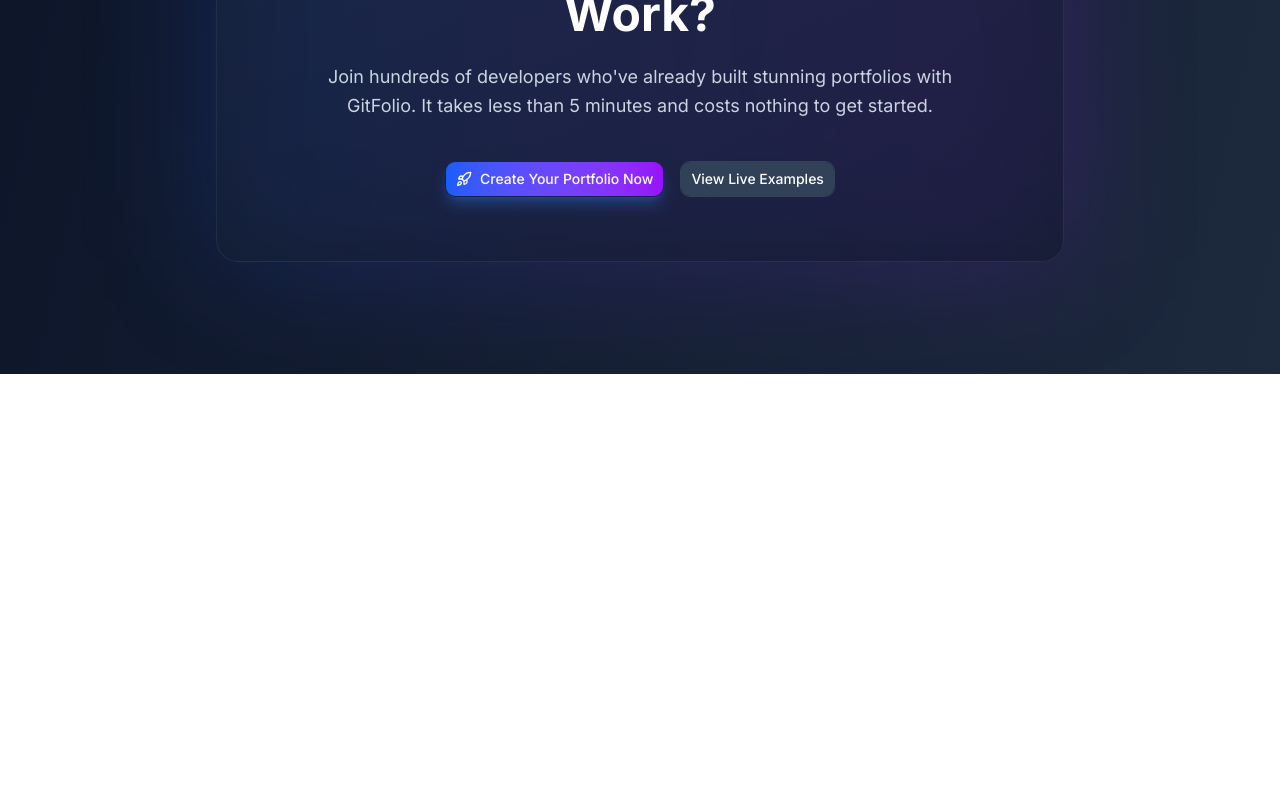
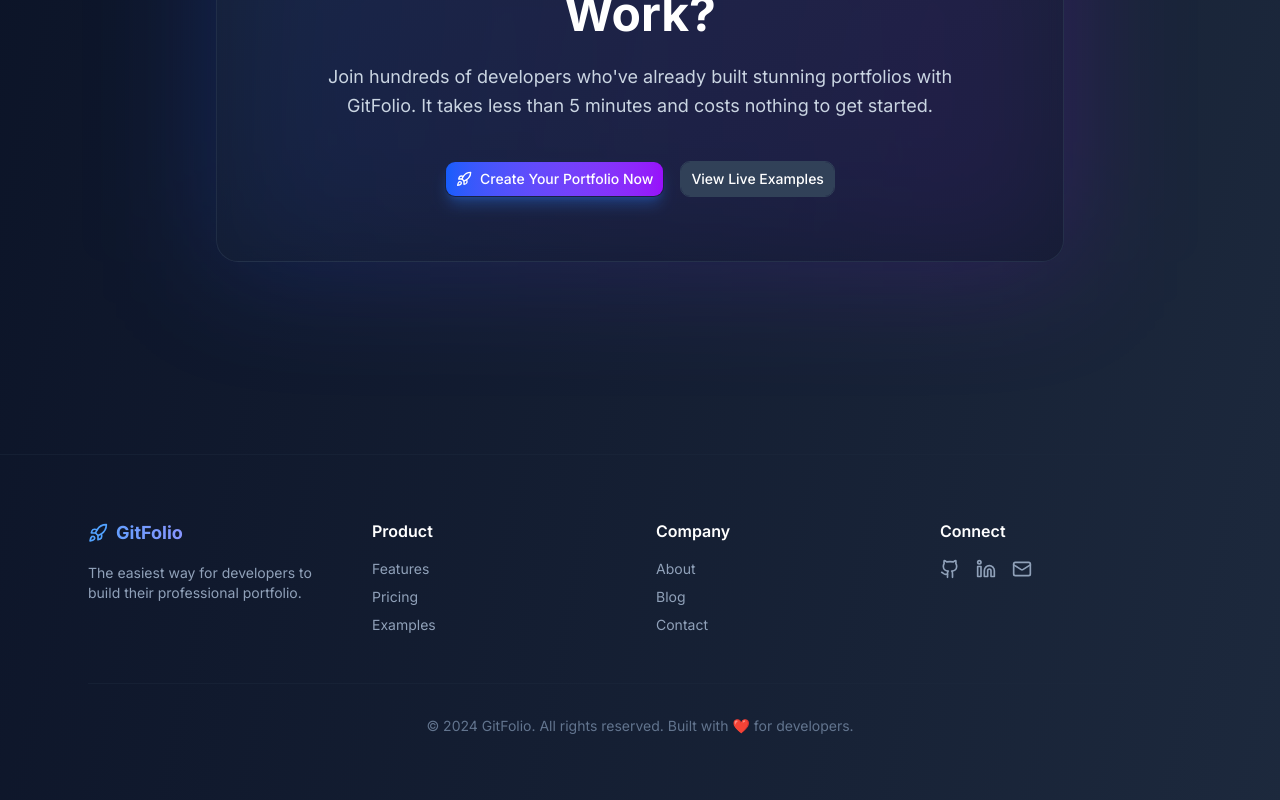
Before and after one commit to SankalpaFernando/GitFolio, a Next.js app: page / in a window 1280 px wide. Shown: the part 5257-6057 px from the top of the page. Before the commit the page ends 5631 px from the top, so only its background shows below. Built offline with nearby package versions, Linux system fonts and the light colour scheme.

Commit message:
Footer Modified

```diff
--- a/app/page.tsx
+++ b/app/page.tsx
@@ -359,7 +359,46 @@ export default function Page() {
       </section>
 
       {/* Footer */}
-
+      <footer className="border-t border-slate-800/50 mt-20 relative z-10">
+        <div className="max-w-6xl mx-auto px-6 py-16">
+          <div className="grid md:grid-cols-4 gap-8 mb-12">
+            <div>
+              <p className="font-bold text-lg bg-gradient-to-r from-blue-400 to-purple-400 bg-clip-text text-transparent mb-4 flex items-center gap-2">
+                <Rocket className="w-5 h-5 text-blue-400" />
+                GitFolio
+              </p>
+              <p className="text-sm text-slate-400">The easiest way for developers to build their professional portfolio.</p>
+            </div>
+            <div>
+              <p className="font-semibold text-white mb-4">Product</p>
+              <ul className="space-y-2 text-sm text-slate-400">
+                <li><a href="#" className="hover:text-blue-400 transition">Features</a></li>
+                <li><a href="#" className="hover:text-blue-400 transition">Pricing</a></li>
+                <li><a href="#" className="hover:text-blue-400 transition">Examples</a></li>
+              </ul>
+            </div>
+            <div>
+              <p className="font-semibold text-white mb-4">Company</p>
+              <ul className="space-y-2 text-sm text-slate-400">
+                <li><a href="#" className="hover:text-blue-400 transition">About</a></li>
+                <li><a href="#" className="hover:text-blue-400 transition">Blog</a></li>
+                <li><a href="#" className="hover:text-blue-400 transition">Contact</a></li>
+              </ul>
+            </div>
+            <div>
+              <p className="font-semibold text-white mb-4">Connect</p>
+              <div className="flex gap-4">
+                <a href="#" className="text-slate-400 hover:text-blue-400 transition"><Github className="w-5 h-5" /></a>
+                <a href="#" className="text-slate-400 hover:text-blue-400 transition"><Linkedin className="w-5 h-5" /></a>
+                <a href="#" className="text-slate-400 hover:text-blue-400 transition"><Mail className="w-5 h-5" /></a>
+              </div>
+            </div>
+          </div>
+          <div className="border-t border-slate-800/50 pt-8 text-center">
+            <p className="text-sm text-slate-500">&copy; 2024 GitFolio. All rights reserved. Built with <span className="text-blue-400">❤️</span> for developers.</p>
+          </div>
+        </div>
+      </footer>
     </div>
   )
 }
```
